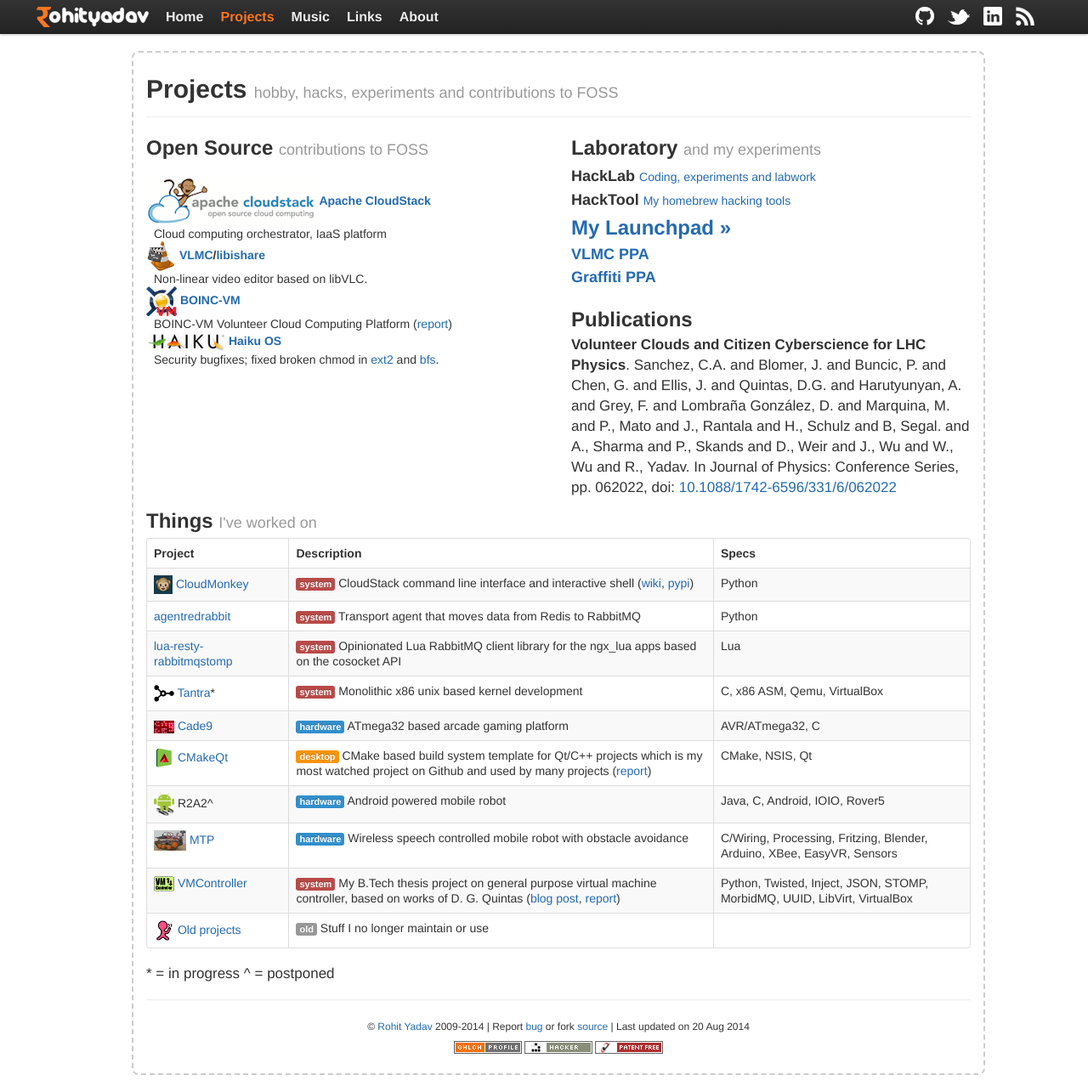
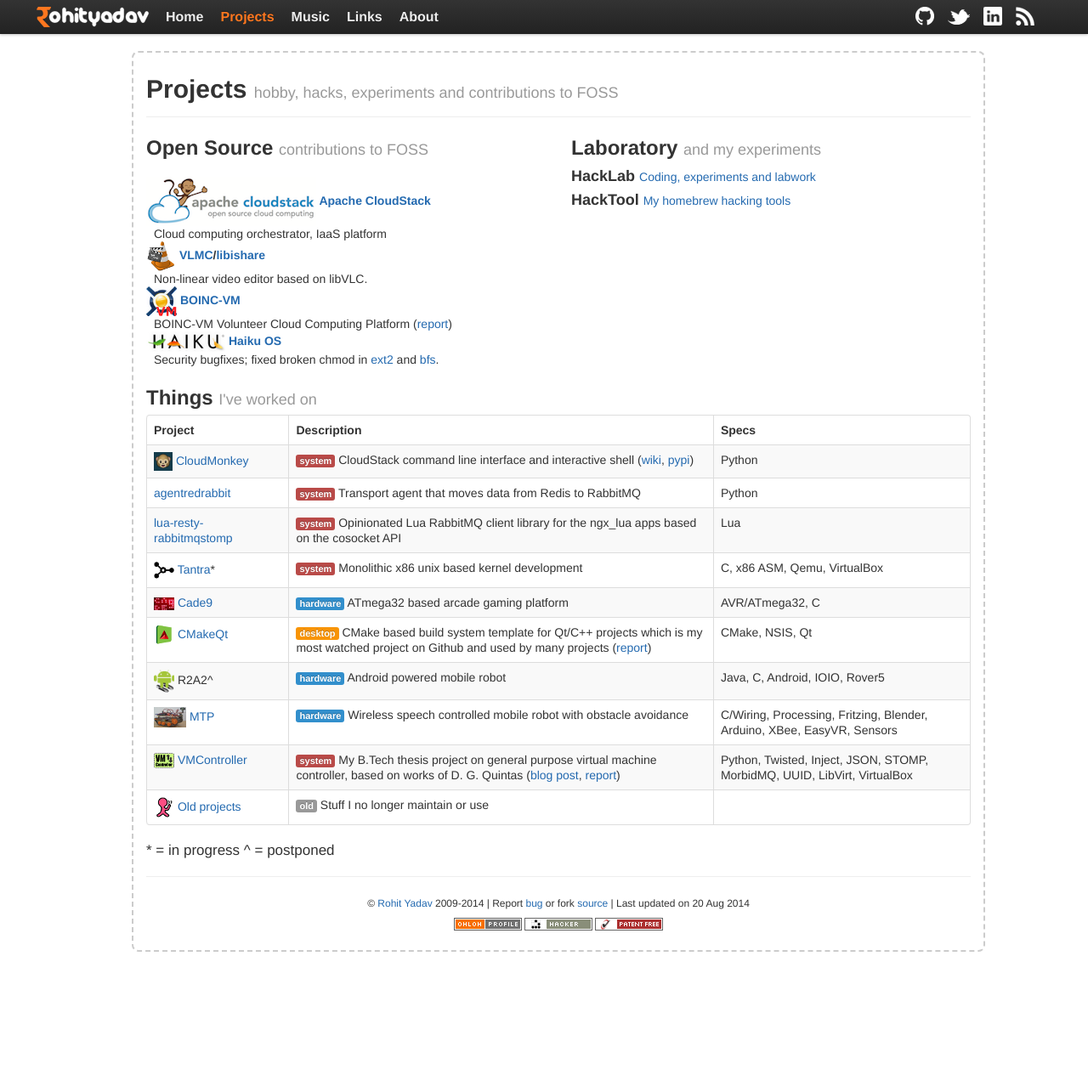
Before and after one commit to rohityadavcloud/rohityadavcloud.github.io, a Jekyll site: the page built from projects/index.markdown, in a window 1280 px wide and 1285 px high. Shown: the whole window at 85% size. Built offline with Jekyll 4.4.1, drawn with Linux system fonts in a browser that asks for light colours.

Commit message:
projects: remove junk
Signed-off-by: Rohit Yadav <bhaisaab@baagi.org>

```diff
--- a/projects/index.markdown
+++ b/projects/index.markdown
@@ -26,12 +26,6 @@
     <h2>Laboratory <small>and my experiments</small></h2>
     <h3>HackLab <small><a href="https://github.com/bhaisaab/hacklab">Coding, experiments and labwork</a></small></h3>
     <h3>HackTool <small><a href="https://github.com/bhaisaab/hacktools">My homebrew hacking tools</a></small></h3>
-    <h2><a href="https://launchpad.net/~rohityadav/">My Launchpad »</a></h2>
-    <h3><a href="https://launchpad.net/~rohityadav/+archive/vlmc">VLMC PPA</a></h3>
-    <h3><a href="https://launchpad.net/~rohityadav/+archive/graffiti">Graffiti PPA</a></h3>
-    <br/>
-    <h2>Publications</h2>
-    <p><b>Volunteer Clouds and Citizen Cyberscience for LHC Physics</b>. Sanchez, C.A. and Blomer, J. and Buncic, P. and Chen, G. and Ellis, J. and Quintas, D.G. and Harutyunyan, A. and Grey, F. and Lombraña González, D. and Marquina, M. and P., Mato and J., Rantala and H., Schulz and B, Segal. and A., Sharma and P., Skands and D., Weir and J., Wu and W., Wu and R., Yadav. In Journal of Physics: Conference Series, pp. 062022, doi: <a href="http://dx.doi.org/10.1088/1742-6596/331/6/062022">10.1088/1742-6596/331/6/062022</a></p>
   </div>
 </div>
 
```
